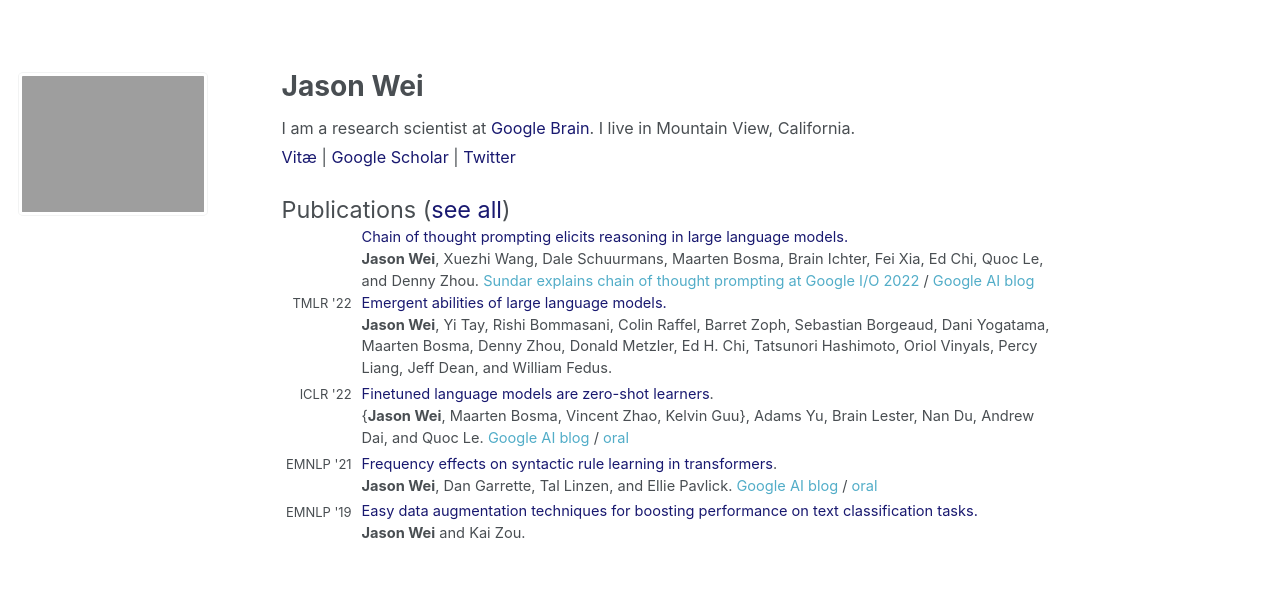
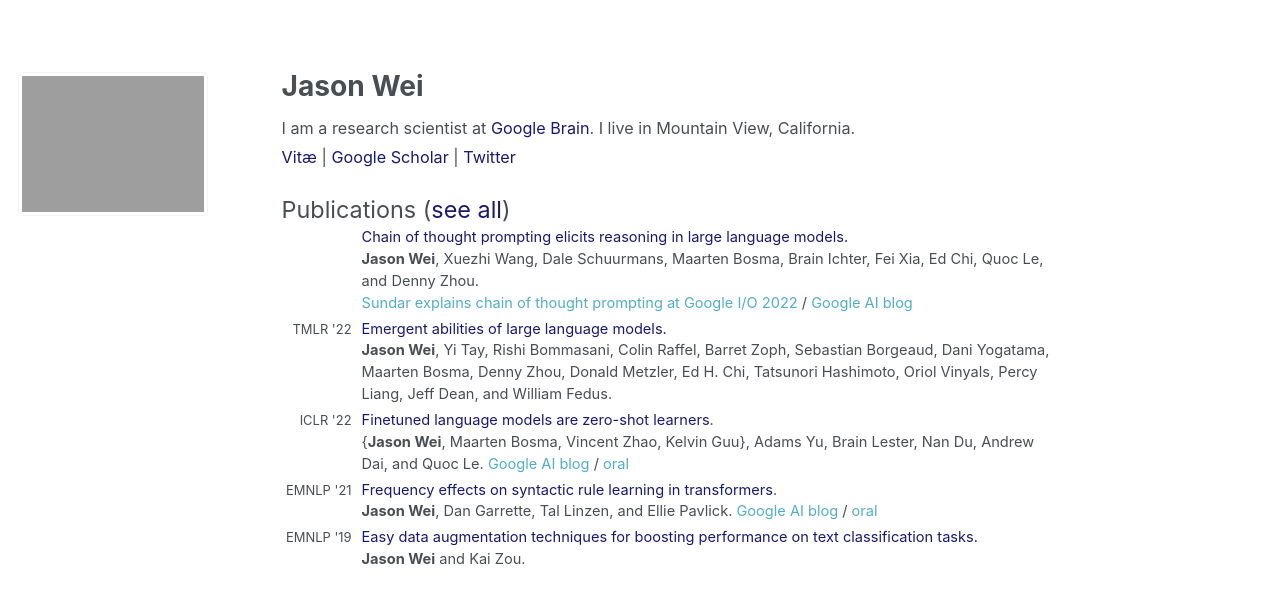
Before and after one commit to jasonwei20/jasonwei20.github.io, a Jekyll site: the page built from _pages/about.md, in a window 1280 px wide. Shown: the top 604 px of the page. Built offline with Jekyll 4.4.1, drawn with Linux system fonts in a browser that asks for light colours.

Commit message:
Update about.md

```diff
--- a/_pages/about.md
+++ b/_pages/about.md
@@ -38,7 +38,11 @@
   </tr>
   <tr>
     <td></td>
-    <td><b>Jason Wei</b>, Xuezhi Wang, Dale Schuurmans, Maarten Bosma, Brain Ichter, Fei Xia, Ed Chi, Quoc Le, and Denny Zhou. <a href="https://twitter.com/Google/status/1525188695875366912" target="_blank">Sundar explains chain of thought prompting at Google I/O 2022</a> / <a href="https://ai.googleblog.com/2022/05/language-models-perform-reasoning-via.html" target="_blank">Google AI blog</a></td>
+    <td><b>Jason Wei</b>, Xuezhi Wang, Dale Schuurmans, Maarten Bosma, Brain Ichter, Fei Xia, Ed Chi, Quoc Le, and Denny Zhou.</td>
+  </tr>
+  <tr>
+    <td></td>
+    <td style="padding-bottom:4px"><a href="https://twitter.com/Google/status/1525188695875366912" target="_blank">Sundar explains chain of thought prompting at Google I/O 2022</a> / <a href="https://ai.googleblog.com/2022/05/language-models-perform-reasoning-via.html" target="_blank">Google AI blog</a></td>
   </tr>
 
   <tr>
```
